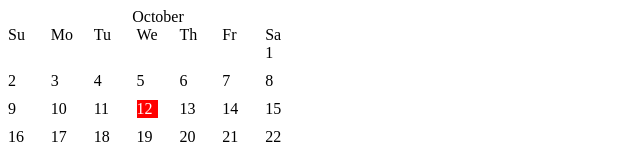
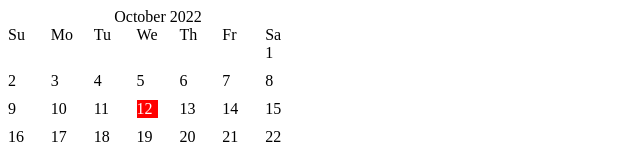
Before and after one commit to aashish108/calendar-grid-dev, a React (Create React App) app: page / in a window 1280 px wide. Shown: the top 157 px of the page, without its empty margins (0-640 px from the left). Built offline with nearby package versions, Linux system fonts and the light colour scheme.

Commit message:
Added year

```diff
--- a/src/components/Month.tsx
+++ b/src/components/Month.tsx
@@ -7,11 +7,17 @@ const MonthContainer = styled.div`
 `;
 
 const Month = () => {
-  const currentMonth = new Date().toLocaleString('default', { month: 'long' });
+  const date: Date = new Date();
+  const currentMonth: string = date.toLocaleString('default', {
+    month: 'long',
+  });
+  const currentYear: number = date.getFullYear();
 
   return (
     <MonthContainer>
-      <span>{currentMonth}</span>
+      <span>
+        {currentMonth} {currentYear}
+      </span>
     </MonthContainer>
   );
 };
```
